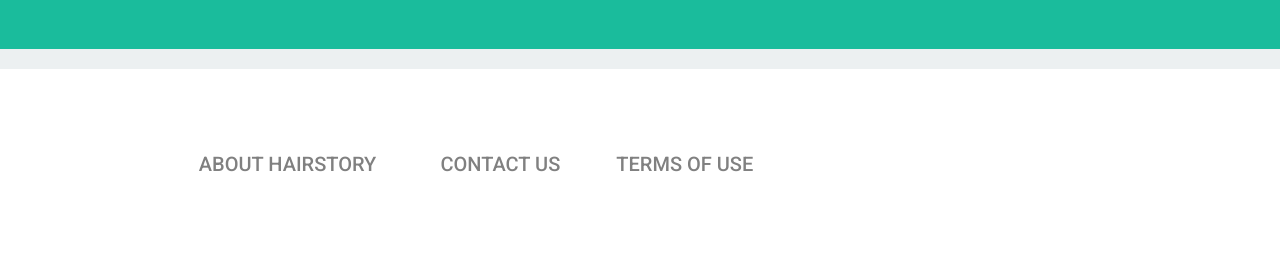
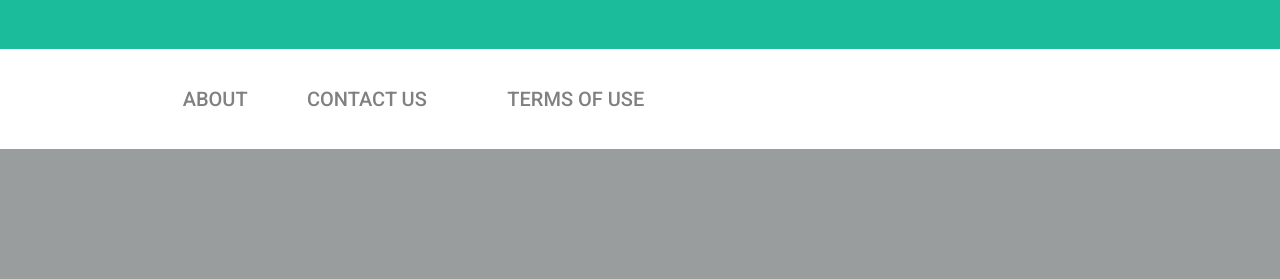
Before and after one commit to atom-morgan/HS, a PHP site: page / in a window 1280 px wide. Shown: the part 2241-2520 px from the top of the page. After the commit the page ends 2390 px from the top, so only its background shows below. Run offline with PHP 8.4, Linux system fonts and the light colour scheme.

Commit message:
Footer table smaller and edit text

```diff
--- a/base.css
+++ b/base.css
@@ -131,10 +131,12 @@ a {
     margin: 0;
     padding: 0;
     text-decoration: none;
+    font-weight: normal;
 }
 .footerLink:hover {
     color: #C0392B;
     text-decoration: none;
+    font-weight: normal;
 }
 .shareButtons {
     position: absolute;
@@ -146,9 +148,7 @@ a {
 
 #footerTable {
     position:       relative;
-    height:         190px;
-    width:          65%;
-    margin-top:     20px;
-    margin-bottom:  20px;
+    height:         100px;
+    width:          55%;
     text-align:     center;
 }
--- a/index.html
+++ b/index.html
@@ -87,11 +87,11 @@
           </div>
         </div>
       </div>
-      <div class="boxWrapper" style="background:#FFF;height:210px;">
+      <div class="boxWrapper" style="background:#FFF;height:100px;">
         <div class="boxContainer">
             <table id="footerTable">
               <tr>
-                <td><a href="http://newspo.st/support"><span class="footerLink">ABOUT HAIRSTORY</span></a></td>
+                <td><a href="http://newspo.st/support"><span class="footerLink">ABOUT</span></a></td>
                 <td><a href="newspost-presskit.zip"><span class="footerLink">CONTACT US</span></a></td>
                 <td><a href="contacts.html"><span class="footerLink">TERMS OF USE</span></a></td>
               </tr>
```
